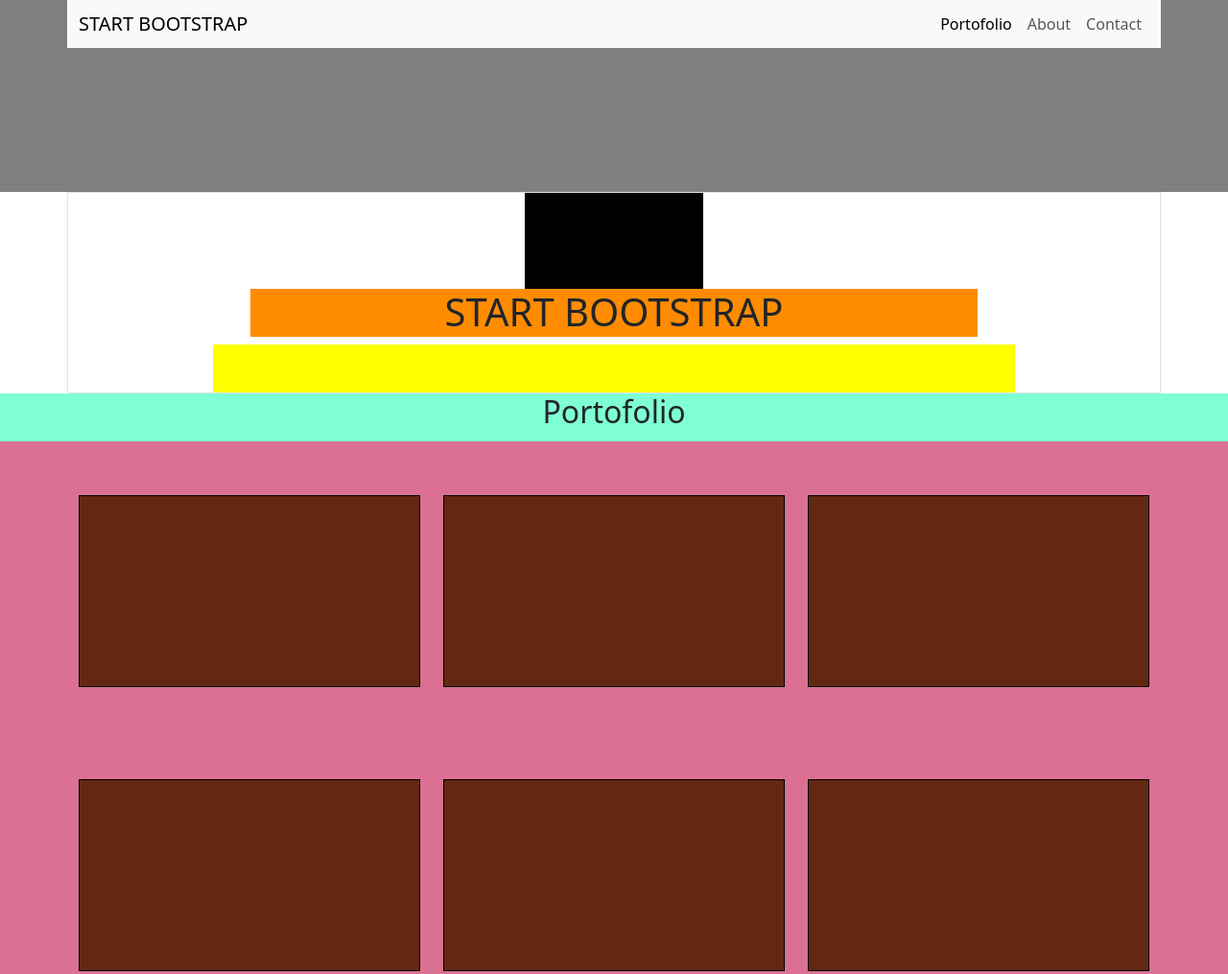
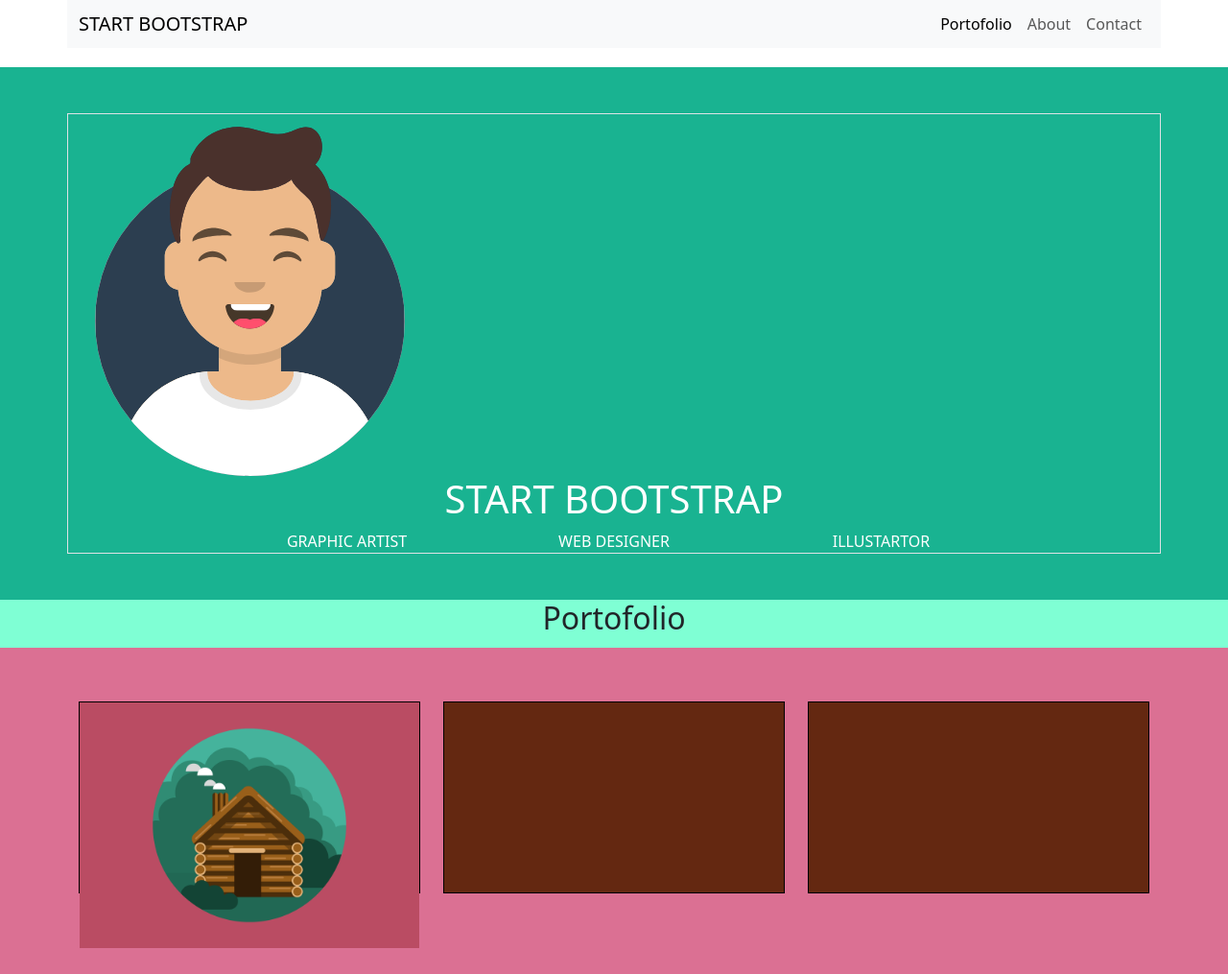
Before and after one commit to MatteoBassanin/html-css-bootstrap-freelancer, a plain HTML site: page index.html in a window 1280 px wide. Shown: the top 1015 px of the page at 96% size. Drawn offline with nearby package versions, Linux system fonts and the light colour scheme.

Commit message:
first section

```diff
--- a/css/style.css
+++ b/css/style.css
@@ -6,22 +6,30 @@
 
 /* debug */
 
-.debug header{
-    background-color: gray;
-    height: 200px;
+header{
+    height: 70px;
+}
+
+main{
+    padding-top: 70px;
+}
+
+#start_bootstrap{
+    background-color: #19B391;
 }
 
 
-
-.debug .image{
+/* .debug .image{
     background-color: black;
     height: 100px;
-}
+} */
 
-.debug .option{
+/* .debug .option{
     background-color: yellow;
     height: 50px;
-}
+} */
+
+
 
 .debug .logo{
     background-color: blue;
@@ -51,7 +59,7 @@
    height: 200px;
    border: 1px solid black;
    background-color: rgb(100, 40, 17);
-   border: 1px solid black;
+
 }
 
 
--- a/index.html
+++ b/index.html
@@ -10,7 +10,7 @@
 </head>
 <body class="debug">
 
-    <header>
+    <header class="fixed-top">
         <div class="container align">
             <div class="row justify-content-between align-items-center">
                 <nav class="navbar navbar-expand-lg bg-body-tertiary">
@@ -32,39 +32,35 @@
                             <a class="nav-link">Contact</a>
                           </li>
                         </ul>
-
                       </div>
                     </div>
                   </nav>
             </div>
         <div>
-
-
-
-
-
-
     </header>
 
 
     <main>
 
-        <section id="start_bootstrap">
+        <section id="start_bootstrap" class="text-center text-white py-5">
             <div class="container bootstrap border">
+                <div class="row">
+                    <div class=" col-4 ms_img_container">
+                        <img src="img/avatar.svg" alt=""/>
+
+                    </div>
+
+                    <h1>START BOOTSTRAP</h1>
+                </div>
+
                 <div class="row justify-content-center">
 
-                        <div class="row justify-content-center">
-                            <div class="image col-2">
-
-                            </div>
 
 
-                        </div>
-                    <h1 class="col-8 text-center">START BOOTSTRAP</h1>
                     <div class="row justify-content-center">
-                        <div class="col-3 option"></div>
-                        <div class="col-3 option"></div>
-                        <div class="col-3 option"></div>
+                        <div class="col-3 option">GRAPHIC ARTIST</div>
+                        <div class="col-3 option">WEB DESIGNER</div>
+                        <div class="col-3 option">ILLUSTARTOR</div>
                     </div>
                 </div>
 
@@ -79,8 +75,8 @@
                 <div class="row g3">
 
                     <div class="col-12 col-md-6 col-lg-4 my-5 ms_color_bg">
-                        <div class="ms_square">
-
+                        <div class="ms_square ">
+                            <img class="img-fluid" src="img/cabin.png" alt="">
                         </div>
                     </div>
 
```
